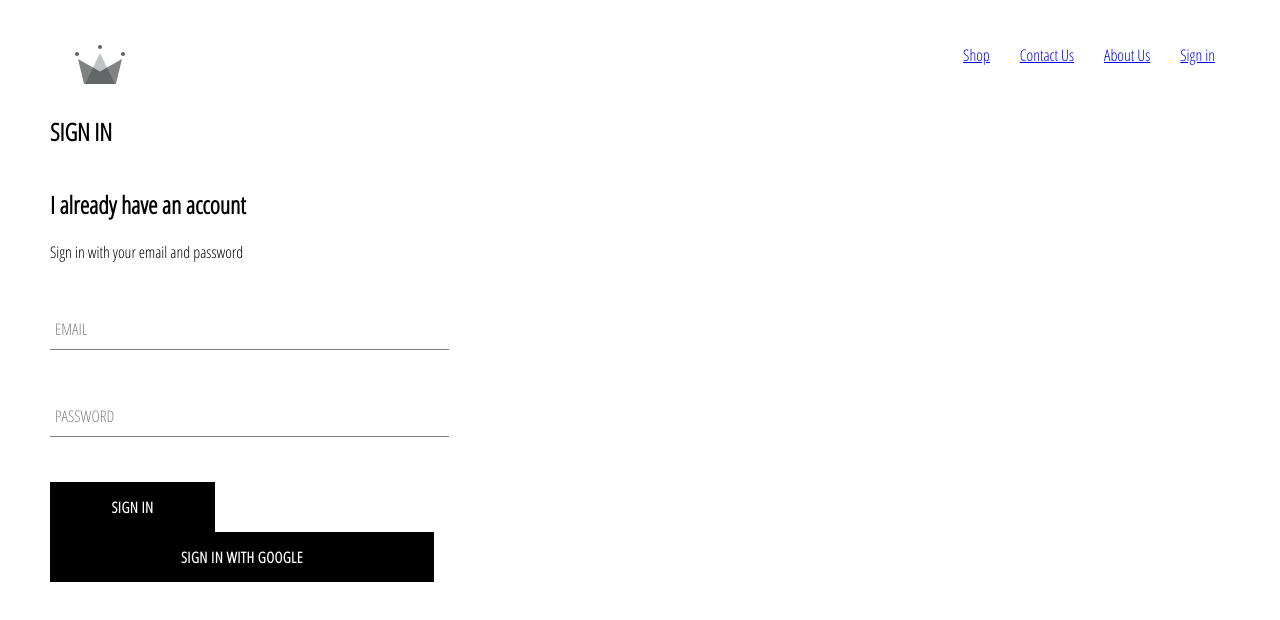
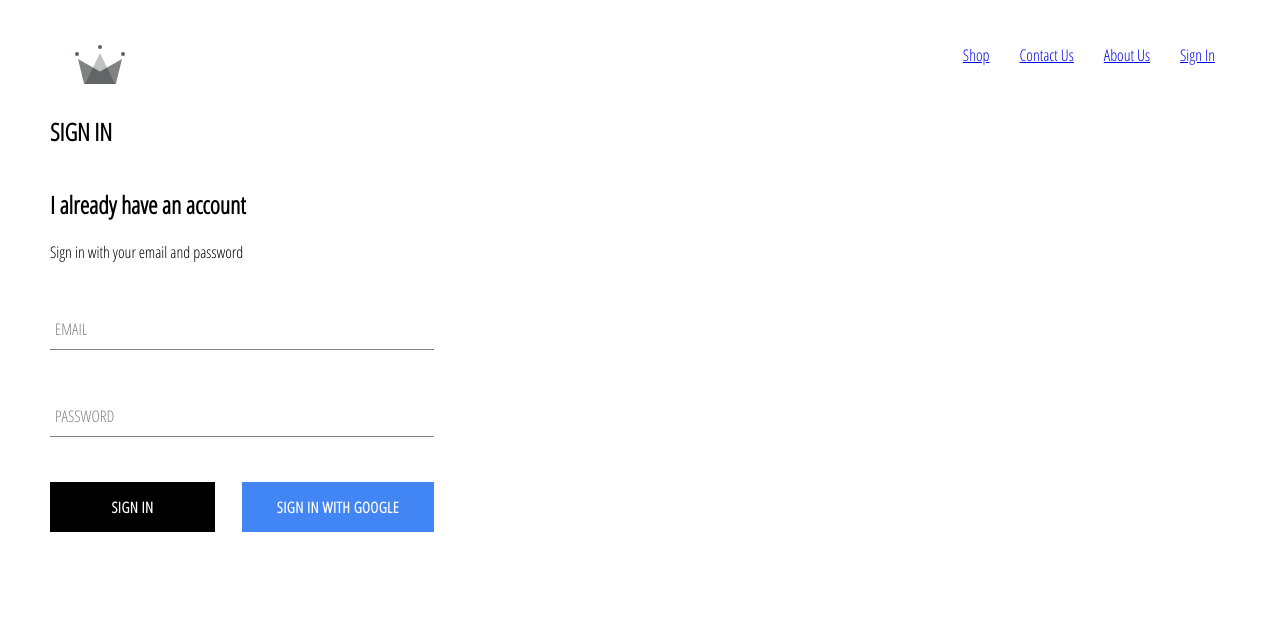
Before and after one commit to SAhmed48/trend-atire, a React (Create React App) app: page /signin in a window 1280 px wide. Shown: the top 620 px of the page. Built offline with nearby package versions, Linux system fonts and the light colour scheme; no server answers.

Commit message:
Add user login and logout

```diff
--- a/src/App.js
+++ b/src/App.js
@@ -5,12 +5,36 @@
 import ShopPage from './pages/shop/shop.component';
 import Header from './components/header/header.component';
 import SignInSignUpPage from './pages/sign-in-and-sign-up/sign-in-and-sign-up.component';
+import { auth } from './firebase/firebase.utils';
 
 
-function App() {
+class App extends React.Component {
+
+  unsubscribeFromAuth$ = null;
+
+  constructor(props){
+    super(props);
+
+    this.state = {
+      currentUser: null
+    }
+  }
+
+
+  componentDidMount(){
+    this.unsubscribeFromAuth$ = auth.onAuthStateChanged(user => {
+      this.setState({currentUser: user });
+    });
+  }
+
+  componentWillUnmount(){
+    this.unsubscribeFromAuth$(); // avoid memory leakage.
+  }
+
+  render(){
     return (
       <div className='main_app'>
-      <Header />
+        <Header currentUser={this.state.currentUser} />
         <Switch>
           <Route exact path='/' component={Homepage} />
           <Route exact path='/shop' component={ShopPage} />
@@ -20,4 +44,6 @@
     );
   }
 
+}
+
 export default App;
--- a/src/components/custom-button/custom-button.component.jsx
+++ b/src/components/custom-button/custom-button.component.jsx
@@ -3,9 +3,9 @@
 import './custom-button.styles.scss';
 
 
-const CustomButton = ({handleChange, children, ...otherProps}) => (
+const CustomButton = ({isGoogleSignIn, children, ...otherProps}) => (
     <button
-        className='custom-button' {...otherProps} >
+        className={`${isGoogleSignIn ? 'google-sign-in' : ''} custom-button`} {...otherProps} >
             {children}
         </button>
 )
--- a/src/components/custom-button/custom-button.styles.scss
+++ b/src/components/custom-button/custom-button.styles.scss
@@ -19,4 +19,14 @@
       color: black;
       border: 1px solid black;
     }
+
+    &.google-sign-in {
+      background-color: #4285f4;
+      color: white;
+
+      &:hover{
+        background-color: #357ae8;
+        border: none;
+      }
+    }
   }
--- a/src/components/header/header.component.jsx
+++ b/src/components/header/header.component.jsx
@@ -2,8 +2,10 @@
 import './header.styles.scss';
 import { Link } from 'react-router-dom';
 import {ReactComponent as Logo } from '../../assets/logo.svg';
+import { auth } from '../../firebase/firebase.utils';
 
-const Header = () => (
+
+const Header = ({ currentUser }) => (
     <div className='header'>
         <Link className='logo-container' to='/'>
             <Logo className='logo' />
@@ -21,10 +23,17 @@
             <Link className='option' to='/shop'>
                 About Us
             </Link>
+            {
+                currentUser ?
+                <div className='option cursor-pointer' onClick={() => auth.signOut() } >
+                    Sign Out
+                </div>
+            :
+            <Link className='option' to='/signin'>
+                Sign In
+            </Link>
+            }
 
-            <Link className='option' to='/signin'>
-                Sign in
-            </Link>
         </div>
 
     </div>
--- a/src/components/header/header.styles.scss
+++ b/src/components/header/header.styles.scss
@@ -4,6 +4,10 @@
     display: flex;
     justify-content: space-between;
     margin-bottom: 25px;
+
+    .cursor-pointer {
+      cursor: pointer;
+    }
 
     .logo-container {
       height: 100%;
--- a/src/components/sign-in/sign-in.component.jsx
+++ b/src/components/sign-in/sign-in.component.jsx
@@ -22,6 +22,7 @@
     }
 
     handleOnChange = event => {
+        event.preventDefault();
         const {value, name } = event.target;
         this.setState({[name]: value });
     }
@@ -48,10 +49,13 @@
                         name='password'
                         label='password'
                         required />
+                        <div className='sign-in-button'>
+                            <CustomButton type='submit'> Sign in</CustomButton>
+                            <CustomButton onClick={signInWithGoogle} isGoogleSignIn> {' '} Sign in with Google {' '} </CustomButton>
+                        </div>
 
-                    <CustomButton type='submit'> Sign in</CustomButton>
                 </form>
-                <CustomButton onClick={signInWithGoogle}> {' '} Sign in with Google {' '} </CustomButton>
+
             </div>
         )
     }
--- a/src/components/sign-in/sign-in.styles.scss
+++ b/src/components/sign-in/sign-in.styles.scss
@@ -6,4 +6,9 @@
     .title {
         margin: 10px 0;
     }
+
+    .sign-in-button{
+        display: flex;
+        justify-content: space-between;
+    }
 }
--- a/src/index.css
+++ b/src/index.css
@@ -12,3 +12,7 @@
   font-family: source-code-pro, Menlo, Monaco, Consolas, 'Courier New',
     monospace;
 }
+
+* {
+  box-sizing: border-box;
+}
```
Lines whose indentation alone changed are shown as unchanged.
